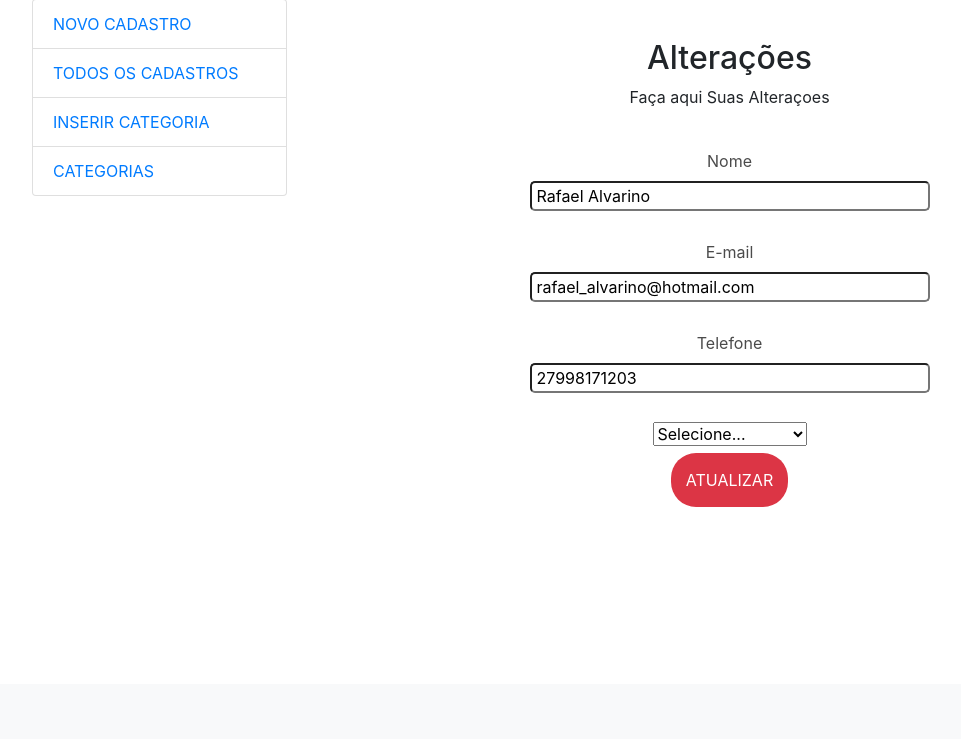
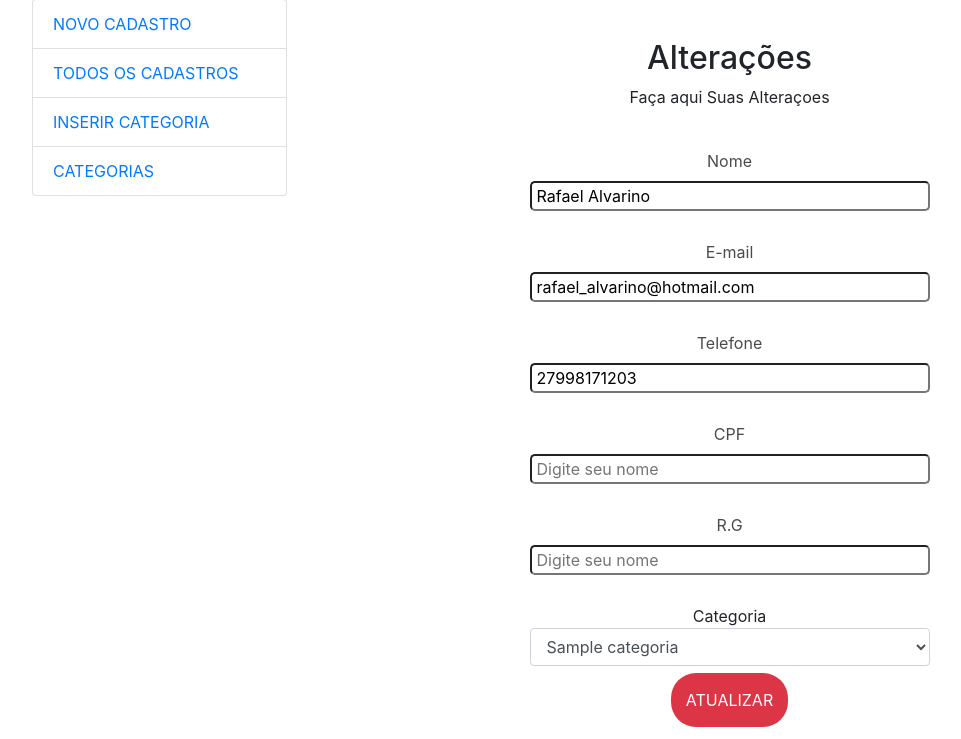
Before and after one commit to Rafael-A8/sistema-de-contatos, a PHP site: page /edit.php?id=1 in a window 1280 px wide. Shown: the part 116-855 px from the top of the page, without its empty margins (53-1014 px from the left). Before the commit the page ends 623 px from the top, so only its background shows below. Run offline with PHP 8.4, Linux system fonts and the light colour scheme; data comes from the database, SQL or seed files in the repository; tables that the repository leaves empty or names only in its code hold one stand-in row (values such as "Sample post"); data that the repository does not hold is empty; some libraries are stand-ins or nearby versions.

Commit message:
Update Cpf, RG
Foi Enserido duas colunas o cpf e o rg, e foi colocado um if para assim poder usar o selected

```diff
--- a/categoria.php
+++ b/categoria.php
@@ -1,6 +1,6 @@
 <?php
 include('includes/conexao.php');
-
+//CONSULTANDO OU SELECIONANDO INFORMAÇÃO NO BANCO DE DADOS NA TABELA
 $sql = $conexao->query("SELECT * FROM tb_categorias ORDER BY id DESC");
 $result = $sql->fetchAll();
 
--- a/css/style.css
+++ b/css/style.css
@@ -34,11 +34,12 @@ form {
 }
 
 .caixa-grup .sel {
+    display: block;
     border-radius: 5px;
     width: 50%;
     height: 30px;
     outline: 0;
-    align-self: left;
+    padding: 0.375rem 0.75rem;
 }
 
 .caixa-grup >button {
@@ -49,6 +50,21 @@ form {
     color: white;
     border: 0px;
     outline: 0px;
+}
+
+.form-control {
+    display: block;
+    width: 50%;
+    height: calc(2.25rem + 2px);
+    padding: 0.375rem 0.75rem;
+    font-size: 1rem;
+    line-height: 1.5;
+    color: #495057;
+    background-color: #fff;
+    background-clip: padding-box;
+    border: 1px solid #ced4da;
+    border-radius: 0.25rem;
+    transition: border-color .15s ease-in-out,box-shadow .15s ease-in-out;
 }
 
 .caixa-pesquisa {
--- a/edit.php
+++ b/edit.php
@@ -44,8 +44,19 @@ if(!empty($_GET['id']))
                     <input type="number" name="phone" value="<?php echo $result['phone']?>" placeholder="Digite seu nome" required>
                 </div>
                 </br>
+                <div class="caixa-grup">
+                    <label for="cpf">CPF</label>
+                    <input type="text" name="cpf" value="<?php echo $result['cpf']?>" placeholder="Digite seu nome" required>
+                </div>
+                </br>
+                <div class="caixa-grup">
+                    <label for="rg">R.G</label>
+                    <input type="text" name="rg" value="<?php echo $result['rg']?>" placeholder="Digite seu nome" required>
+                </div>
+                </br>
                 <div class="">
-                <select name="#" id="#" required>
+                Categoria
+                <select class="form-control" name="categoria_id" id="#" required>
                     <option value="">Selecione...</option>
                     <?php
                         $sql = $conexao->query("SELECT * FROM tb_categorias ORDER BY id DESC");
@@ -53,7 +64,8 @@ if(!empty($_GET['id']))
 
                         foreach ($select as $row) {
                         ?>
-                            <option><?php echo $row['cat_nome'] ?></option>
+                            <!--Se o id for igual Categoria que vem do banco de dados, dar selected nele-->
+                            <option <?php if($row['id'] == $result['categoria_id']) echo 'selected'; ?> value="<?php echo $row['id'] ?>"><?php echo $row['cat_nome'] ?></option>
                         <?php
                         }
                         ?>
--- a/insert.cat.php
+++ b/insert.cat.php
@@ -2,15 +2,15 @@
 
 include('includes/conexao.php');
 
-    $nome = $_POST['nome'];
+    $cat_nome = $_POST['cat_nome'];
 
 $inserir = [
 
-    'nome' => $nome
+    'cat_nome' => $cat_nome
 
 ];
 
-    $sql ="INSERT INTO tb_categorias (nome) VALUE (:nome)";
+    $sql ="INSERT INTO tb_categorias (cat_nome) VALUE (:cat_nome)";
     $result = $conexao->prepare($sql);
 
     $result->execute($inserir);
```
Also changed, not shown: cadastro.php (+13 -2 lines), controller.php (+10 -2 lines), editsave.php (+7 -1 lines), index.php (+6 -1 lines).
